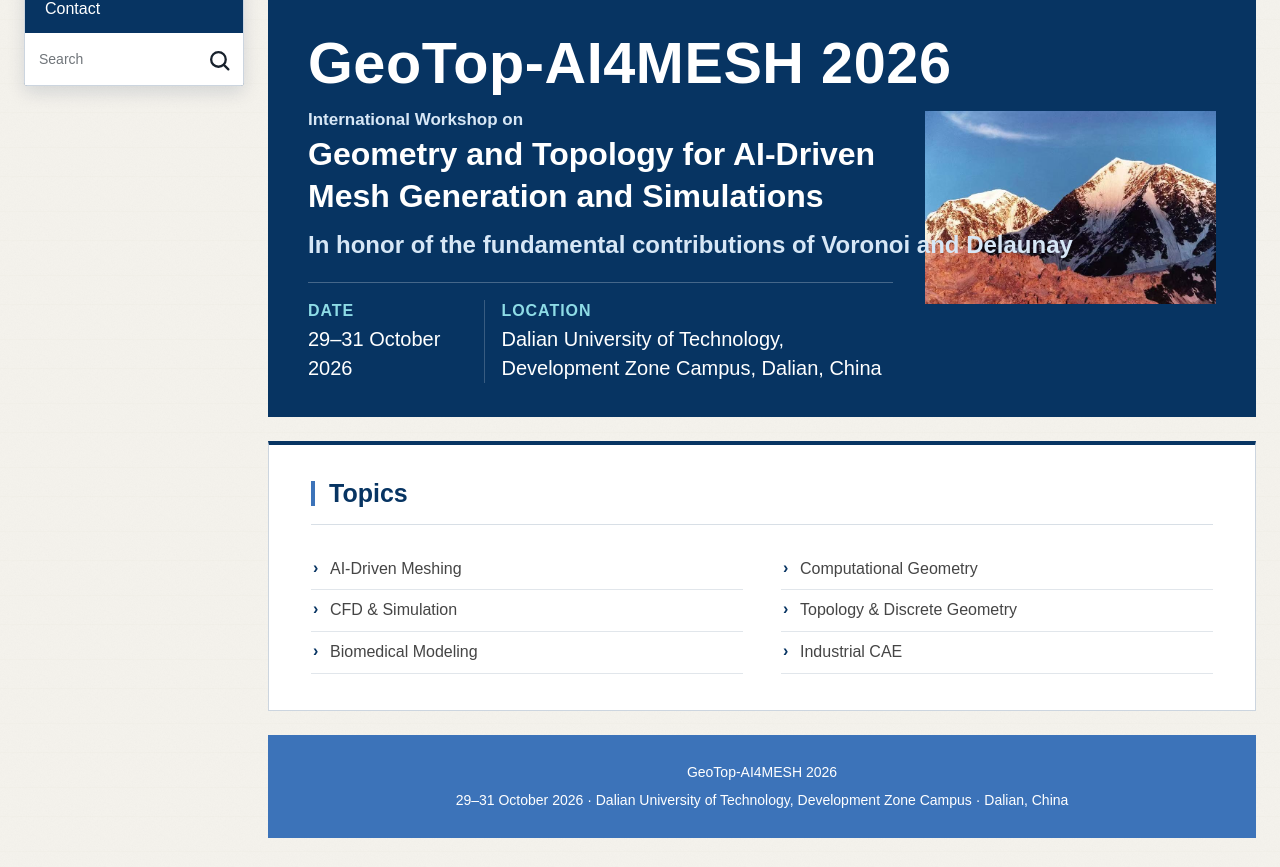
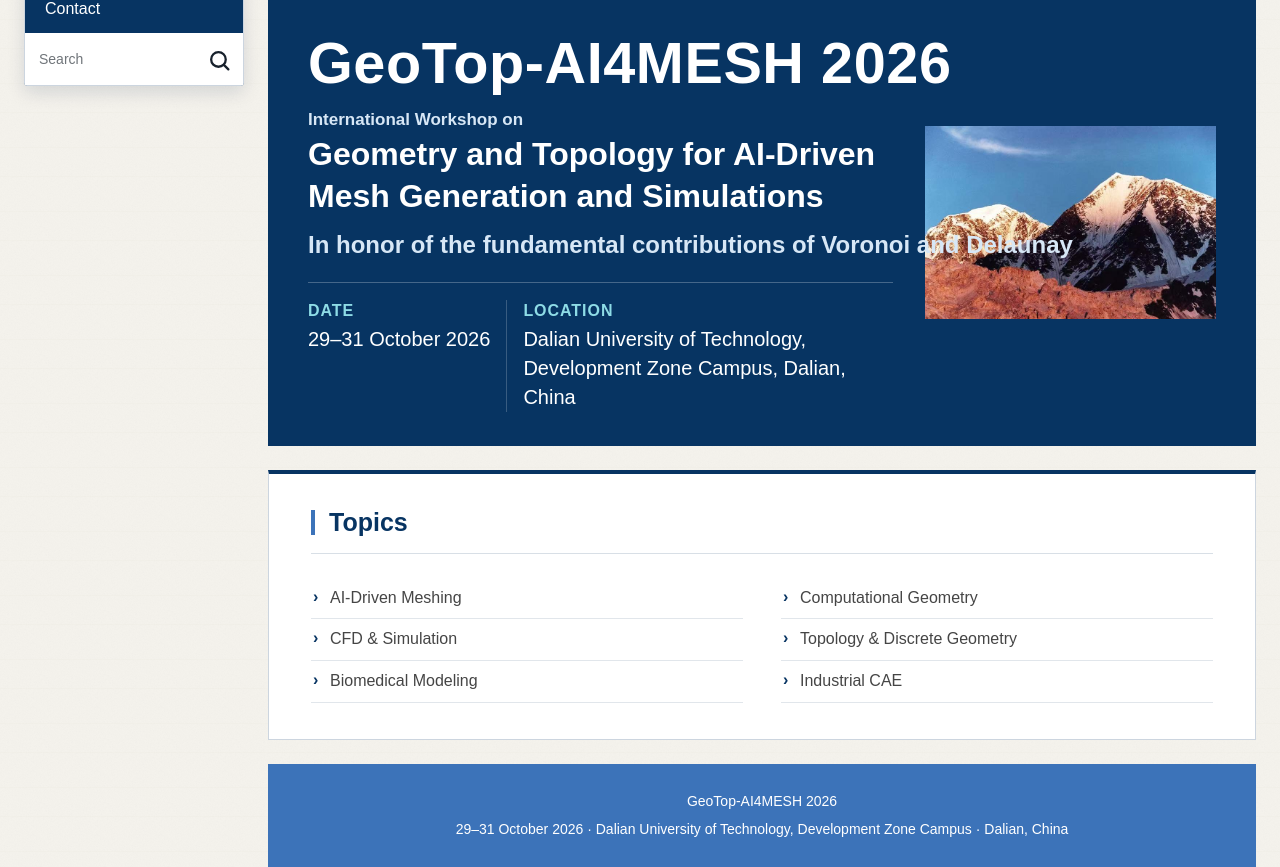
Before and after one commit to FHCCT/AI4MESH-WEB, a Jekyll site: the page built from topics/index.md, in a window 1280 px wide and 1400 px high, scrolled down 41 px. Shown: the part 533-1400 px from the top of the window. Built offline with Jekyll 4.4.1, drawn with Linux system fonts in a browser that asks for light colours; before the commit the page ends 1412 px from its top, so only the background shows below that.

Commit message:
Size date column to its content to move Location left

```diff
--- a/assets/css/main.css
+++ b/assets/css/main.css
@@ -404,7 +404,7 @@
 
 .hero-facts {
   display: grid;
-  grid-template-columns: 1.1fr 2.55fr;
+  grid-template-columns: max-content minmax(0, 1fr);
   margin: 0;
   padding-top: 17px;
   border-top: 1px solid rgba(255, 255, 255, 0.25);
```
